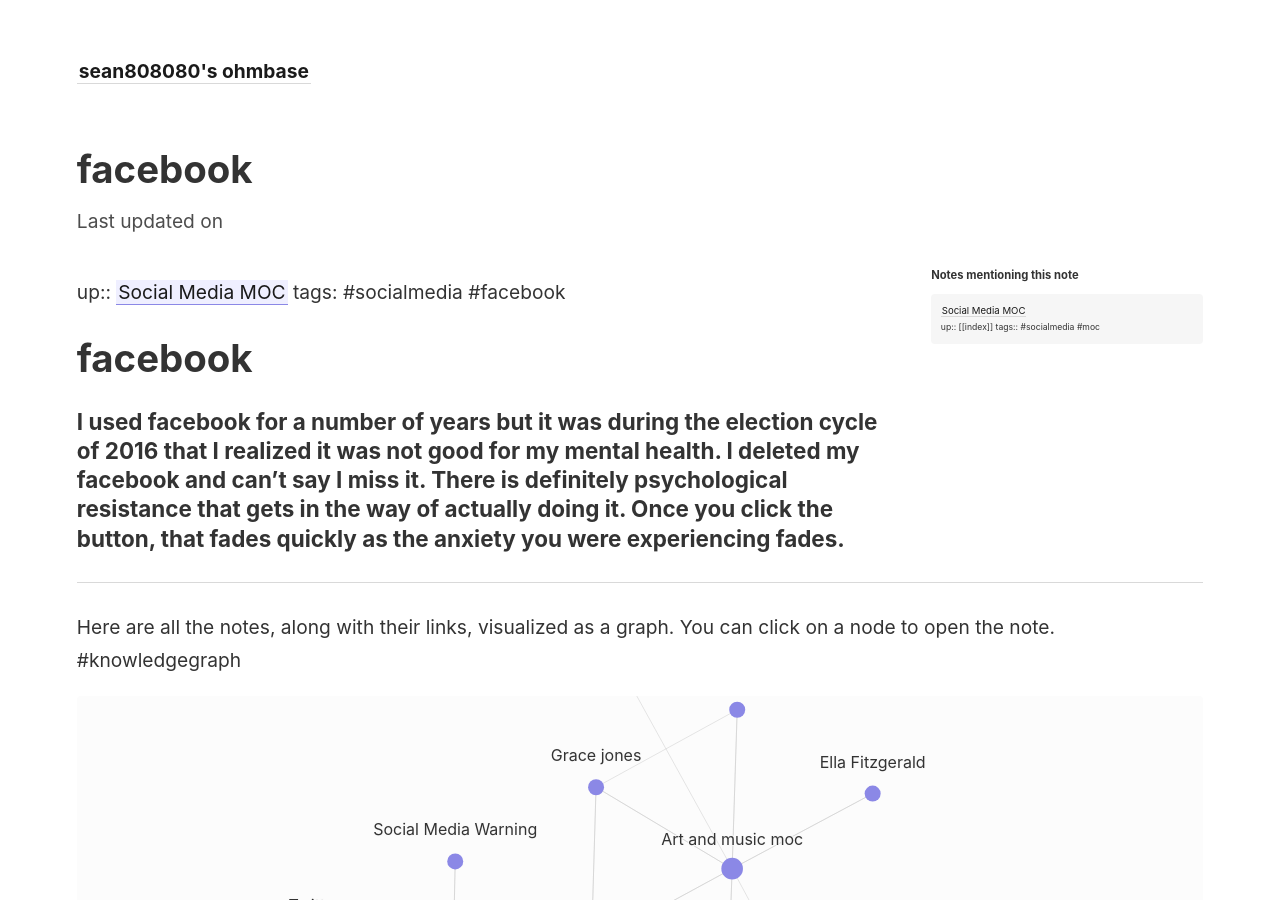
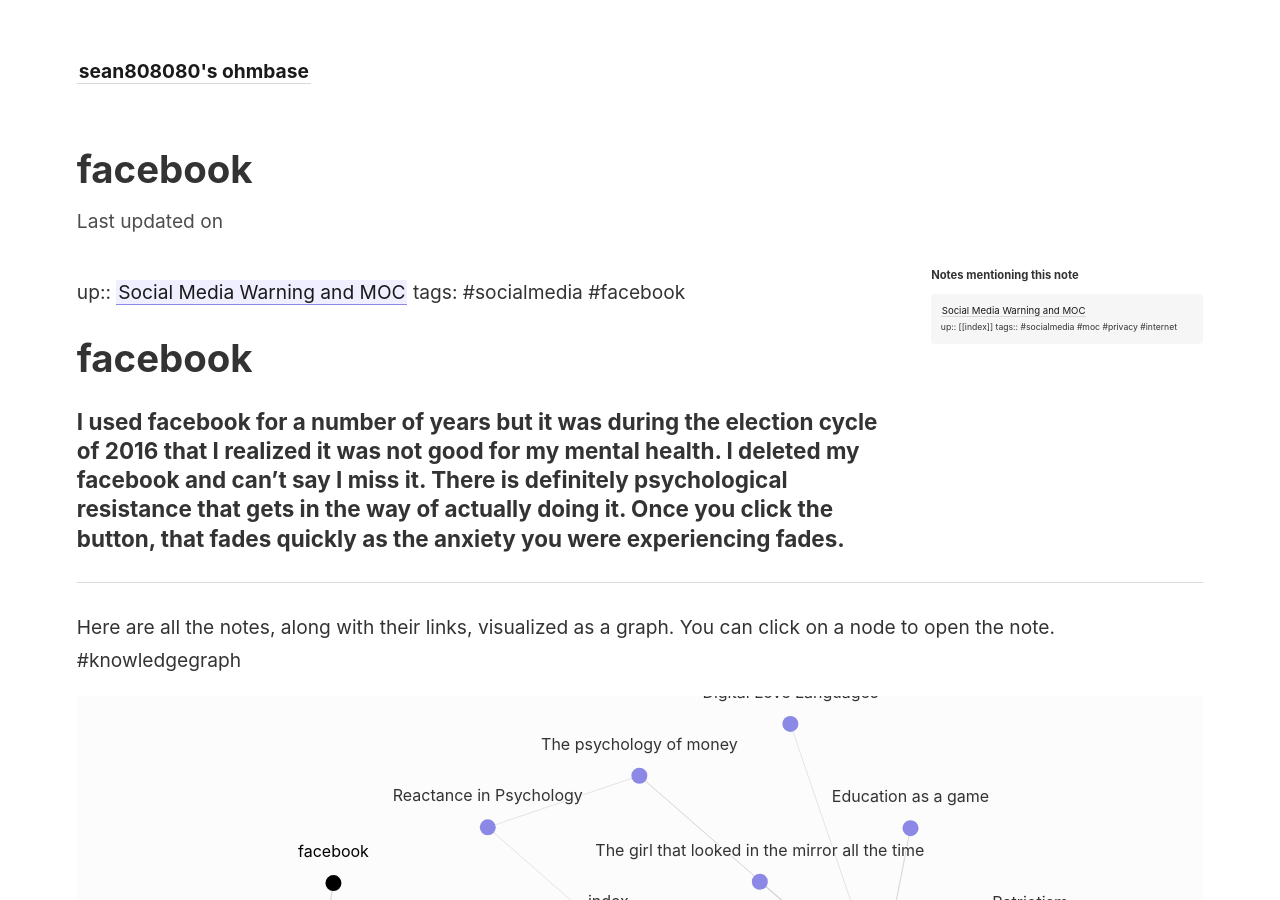
Before and after one commit to sean808080/digital-garden-jekyll, a Jekyll site: the page built from _notes/facebook.md, in a window 1280 px wide and 900 px high. Built offline with Jekyll 4.4.1, drawn with Linux system fonts in a browser that asks for light colours; some of the changed text lies outside the part shown.

Commit message:
[PUBLISHER] Merge #40
* PUSH NOTE : The Overstory.md

* PUSH NOTE : The Psychology of Money.md

* PUSH NOTE : Five Dialogues.md

* PUSH NOTE : The girl that looked in the mirror all the time.md

* PUSH NOTE : Sandinista.md

* PUSH NOTE : Reactance in psychology.md

* PUSH NOTE : Patriotism.md

* PUSH NOTE : Neos First Roller Coaster Ride at Disneyland.md

* PUSH NOTE : Lee Scratch Perry.md

* PUSH NOTE : Grace Jones.md

* PUSH NOTE : Ella Fitzgerald.md

* PUSH NOTE : Education as a game.md

* PUSH NOTE : A One Man Show.md

* PUSH NOTE : Art and Music MOC.md

* PUSH NOTE : Social Media Warning and MOC.md

* PUSH NOTE : index.md

* PUSH NOTE : facebook.md

* PUSH NOTE : Twitter.md

* PUSH NOTE : Tennessee Williams.md

* PUSH NOTE : Reading and Writing MOC.md

* PUSH NOTE : Obsidian Publishing Framework.md

* PUSH NOTE : Digital love languages.md

* PUSH ATTACHMENT : 311802552_1191477991433747_2048556905825583560_n-1024x1024.jpg

* PUSH NOTE : Democracy rankings.md

* PUSH ATTACHMENT : 9B133BCB-0AF0-4E69-9061-09957FB35C84.jpeg

* Delete file

* Delete file

```diff
--- a/_notes/Twitter.md
+++ b/_notes/Twitter.md
@@ -2,7 +2,7 @@
 share: TRUE
 title: "Twitter"
 ---
-up:: [[Social Media MOC]]
+up:: [[Social Media Warning and MOC]]
 tags:: #twitter #socialmedia
 
 
--- a/_notes/facebook.md
+++ b/_notes/facebook.md
@@ -3,7 +3,7 @@
 title: "facebook"
 ---
 
-up:: [[Social Media MOC]]
+up:: [[Social Media Warning and MOC]]
 tags: #socialmedia #facebook
 
 
```
Also changed, not shown: _notes/Social Media MOC.md (deleted, +0 -20 lines), _notes/Social Media Warning and MOC.md (renamed from _notes/Social Media Warning.md, +17 -3 lines).
